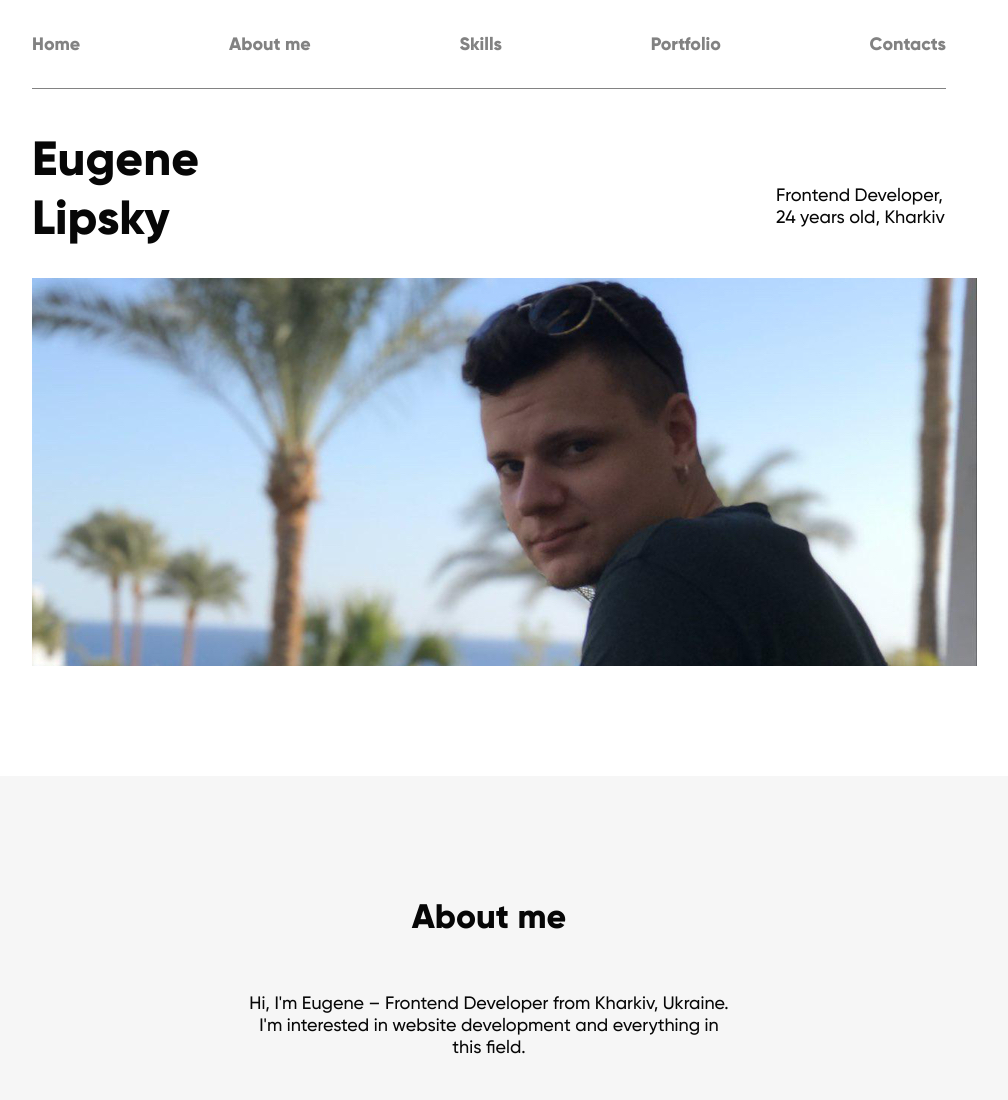
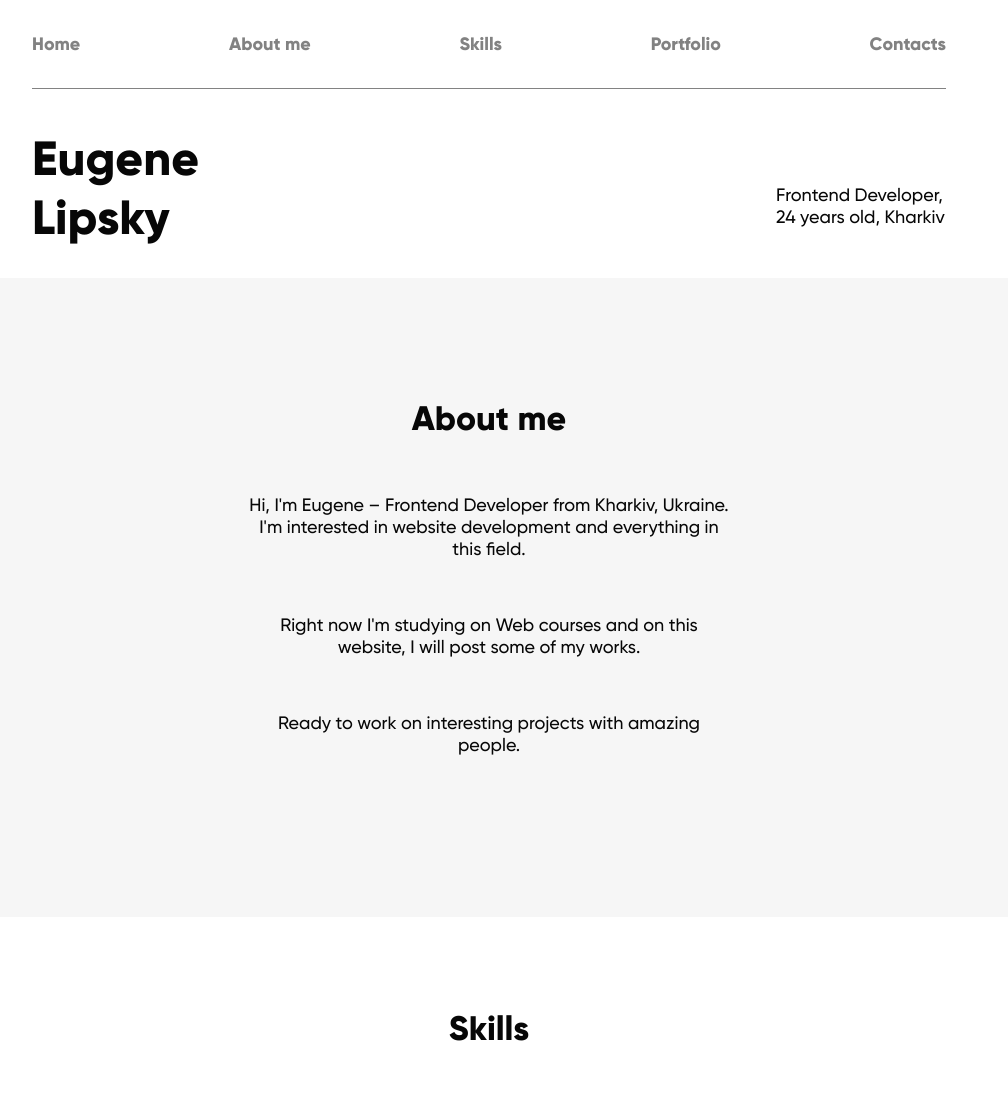
Before and after one commit to eugenelipsky/eugenelipsky.github.io, a plain HTML site: page index.html in a window 1280 px wide. Shown: the top 1100 px of the page, without its empty margins (151-1159 px from the left). Drawn offline with nearby package versions, Linux system fonts and the light colour scheme; files whose address does not match are found by name.

Commit message:
Header deleted

```diff
--- a/index.html
+++ b/index.html
@@ -43,10 +43,10 @@
             <a href="#">Ru</a>
           </div> -->
         </div>
-        <div class="header-main__image">
-          <img class="header-bg__full" src="images/header-bg1.jpg" alt="">
-          <img class="header-bg__mobile" src="images/header-bg-mobile.jpg" alt="">
-        </div>
+<!--        <div class="header-main__image">-->
+<!--          <img class="header-bg__full" src="images/header-bg1.jpg" alt="">-->
+<!--          <img class="header-bg__mobile" src="images/header-bg-mobile.jpg" alt="">-->
+<!--        </div>-->
       </div>
     </div>
   </header>
```
Also changed, not shown: 1 other file.
